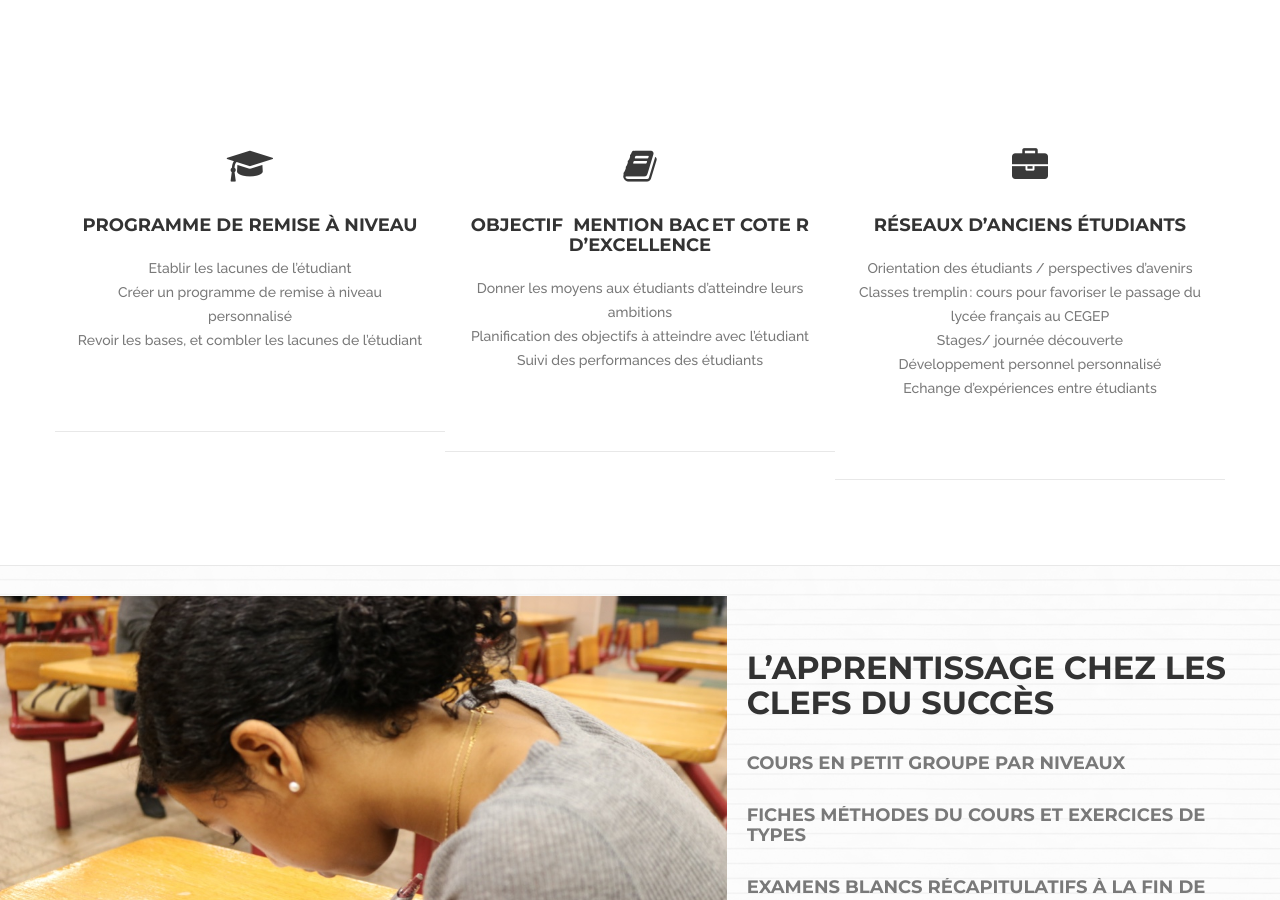
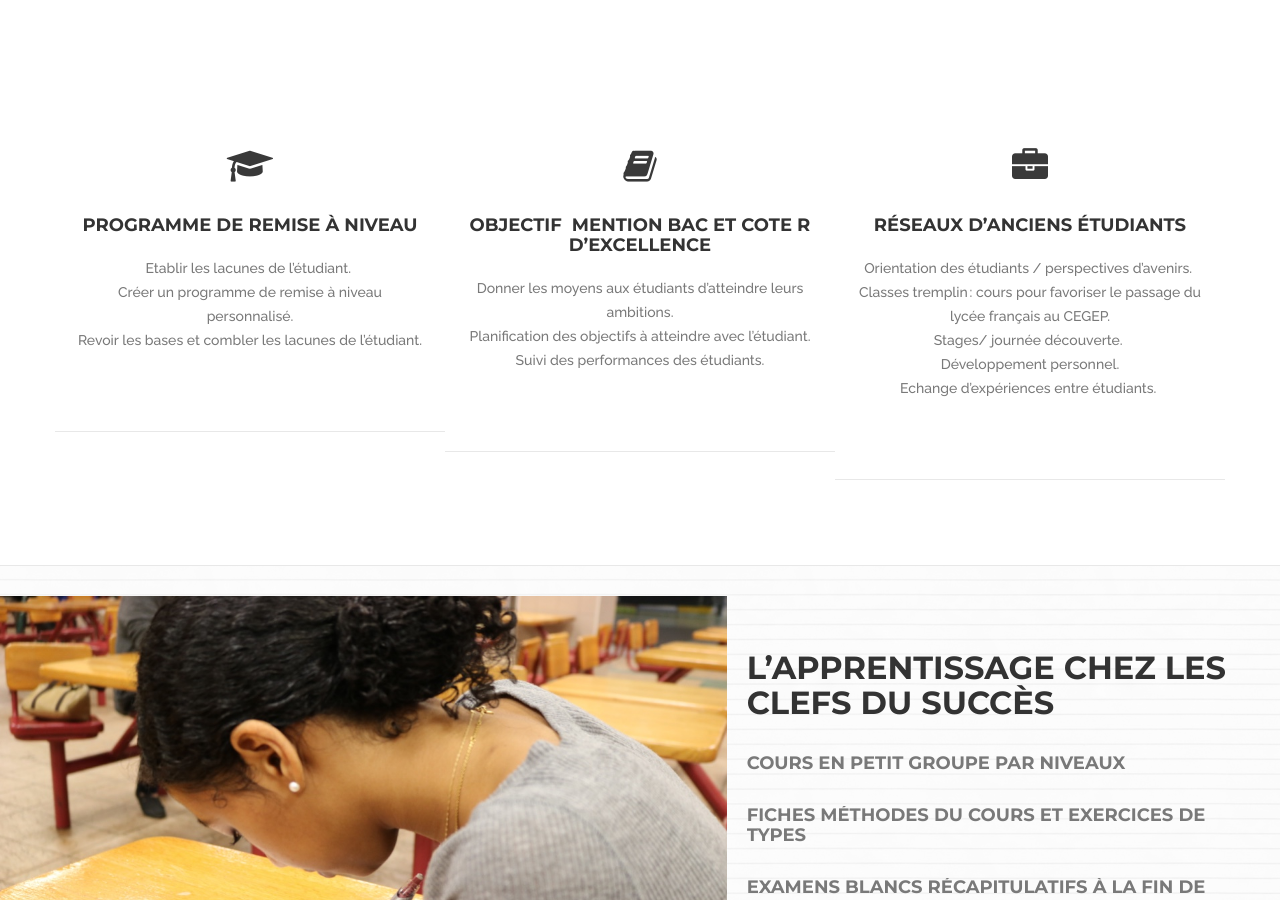
Before and after one commit to bkingg/les-clefs-pour-reussir, a Jekyll site: the page built from index.html, in a window 1280 px wide and 900 px high, scrolled down 617 px. Built offline with Jekyll 4.4.1, drawn with Linux system fonts in a browser that asks for light colours.

Commit message:
Update from Forestry.io - index.html

```diff
--- a/index.html
+++ b/index.html
@@ -1,7 +1,6 @@
 ---
 layout: default
 ---
-
 {% include slider.html %}
 
 <!-- Features Html
@@ -18,10 +17,9 @@ layout: default
             <h5>Programme de Remise à niveau</h5>
             <div class="features-content">
             <p>
-              Etablir les lacunes de l’étudiant <br/>
-              Créer un programme de remise à niveau personnalisé<br/>
-              Revoir les bases, et combler les lacunes de l’étudiant
-            </p>
+              Etablir les lacunes de l’étudiant.&nbsp;<br>
+              Créer un programme de remise à niveau personnalisé.<br>
+              Revoir les bases et combler les lacunes de l’étudiant.</p>
             </div>
           </div>
         </div>
@@ -30,13 +28,12 @@ layout: default
             <div class="features-icon">
               <i class="fa fa-book"></i>
             </div>
-            <h5>Objectif  Mention Bac et Cote R d’excellence</h5>
+            <h5>Objectif&nbsp; Mention Bac et Cote R d’excellence</h5>
             <div class="features-content">
               <p>
-                Donner les moyens aux étudiants d’atteindre leurs ambitions<br/>
-                Planification des objectifs à atteindre avec l’étudiant<br/>
-                Suivi des performances des étudiants
-              </p>
+                Donner les moyens aux étudiants d’atteindre leurs ambitions.<br>
+                Planification des objectifs à atteindre avec l’étudiant.<br>
+                Suivi des performances des étudiants.</p>
             </div>
           </div>
         </div>
@@ -48,11 +45,11 @@ layout: default
             <h5>Réseaux d’anciens étudiants </h5>
             <div class="features-content">
               <p>
-                Orientation des étudiants / perspectives d’avenirs <br/>
-                Classes tremplin : cours pour favoriser le passage du lycée français au CEGEP<br/>
-                Stages/ journée découverte <br/>
-                Développement personnel personnalisé  <br/>
-                Echange d’expériences entre étudiants <br/>
+                Orientation des étudiants / perspectives d’avenirs.&nbsp;<br>
+                Classes tremplin : cours pour favoriser le passage du lycée français au CEGEP.<br>
+                Stages/ journée découverte.&nbsp;<br>
+                Développement personnel.<br>
+                Echange d’expériences entre étudiants.&nbsp;<br>
               </p>
             </div>
           </div>
@@ -73,7 +70,7 @@ layout: default
       <div class="col-md-12 col-lg-5 about-content">
         <h2>L’apprentissage chez les clefs du succès</h2>
 
-        <br/>
+        <br>
         <!-- About list -->
         <div class="col-md-12">
           <div class="media hover-effect">
@@ -92,7 +89,7 @@ layout: default
         <div class="col-md-12">
           <div class="media hover-effect">
             <div class="media-body">
-              <h5 class="media-heading">Examens blancs récapitulatifs à la fin de chaque chapitre </h5>
+              <h5 class="media-heading">Examens blancs récapitulatifs à la fin de chaque chapitre&nbsp;</h5>
             </div>
           </div>
         </div>
@@ -125,7 +122,7 @@ layout: default
               <div class="col-md-12">
                 <div class="block-content">
                   <a class="courses-img" href="{{ programme.url }}" style="background-image: url({% if programme.image %}{{ programme.image }}{% else %}/uploads/programme.png{% endif %});">
-                    <img src="{% if programme.image %}{{ programme.image }}{% else %}/uploads/programme.png{% endif %}" alt="{{ programme.title | escape }}">
+                    <img src="%7B%%20if%20programme.image%20%%7D%7B%7B%20programme.image%20%7D%7D%7B%%20else%20%%7D/uploads/programme.png%7B%%20endif%20%%7D" alt="{{ programme.title | escape }}">
                   </a>
                   <div class="content">
                     <a href="{{ programme.url }}"><h6>{{ programme.title }}</h6></a>
@@ -151,7 +148,7 @@ layout: default
       <div class="col-md-12">
         <h1>Cours de Mathématiques, Physique-chimie, et Français
             De la 6ème à la terminale (S, ES/L)</h1>
-        <h4>- Sessions intensives de remise à niveau pendant les vacances scolaires <br/>
+        <h4>- Sessions intensives de remise à niveau pendant les vacances scolaires <br>
             - Les cours de compléments sont également enseignés </h4>
         <a href="/programmes.html" target="_self" class="rex-bottom-medium rex-btn-icon">
           <span class="rex-btn-text">Voir Nos Programmes</span>
```
